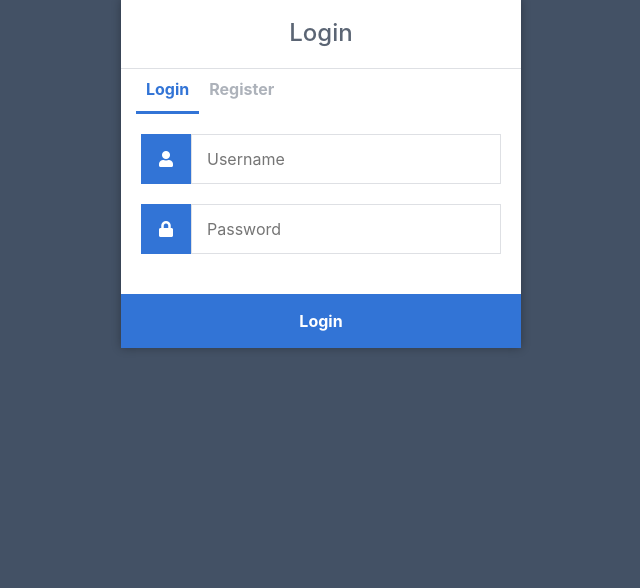
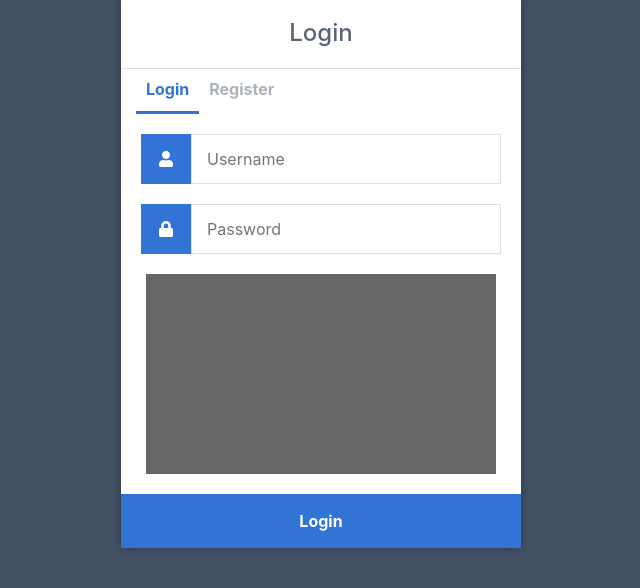
Before and after one commit to FarukEfe/MACENG-2024-ROBUST, a Flask app: page /pythonlogin/ in a window 1280 px wide. Shown: the part 101-689 px from the top of the page, without its empty margins (319-959 px from the left). Run offline with Flask 3, Linux system fonts and the light colour scheme; some libraries are stand-ins or nearby versions.

Commit message:
Webcam streaming during login and signup

```diff
--- a/app.py
+++ b/app.py
@@ -12,7 +12,7 @@ app.secret_key = '1a2b3c4d5e6d7g8h9i10'
 # Enter your database connection details below
 app.config['MYSQL_HOST'] = 'localhost'
 app.config['MYSQL_USER'] = 'root'
-app.config['MYSQL_PASSWORD'] = '*******' #Replace ******* with  your database password.
+app.config['MYSQL_PASSWORD'] = 'robusts3169' #Replace ******* with  your database password.
 app.config['MYSQL_DB'] = 'loginapp'
 
 
--- a/templates/auth/login.html
+++ b/templates/auth/login.html
@@ -18,7 +18,39 @@
         </label>
         <input type="password" name="password" placeholder="Password" id="password" required>
         <div class="msg">{{ msg }}</div>
+        <div id="video-container">
+            <video autoplay="true" id="videoElement">
+
+            </video>
+        </div>
         <input type="submit" value="Login">
     </form>
+    <script>
+        let video = document.querySelector("#videoElement");
+
+        if (navigator.mediaDevices.getUserMedia) {
+            navigator.mediaDevices.getUserMedia({ video: true })
+                .then(function (stream) {
+                    video.srcObject = stream;
+                })
+                .catch (function (error) {
+                    console.log("Something went wrong!");
+                })
+        } else {
+            console.log("getUserMedia not supported!")
+        }
+    </script>
+    <style>
+        #video-container {
+            width: 350px;
+            height: 200px;
+            background-color: #666;
+        }
+
+        #videoElement {
+            width: 100%;
+            height: 100%;
+        }
+    </style>
 </div>
 {% endblock %}
```
Also changed, not shown: templates/auth/register.html (+32 -0 lines), requirements.txt (line endings or trailing spaces), static/style.css (line endings or trailing spaces).
